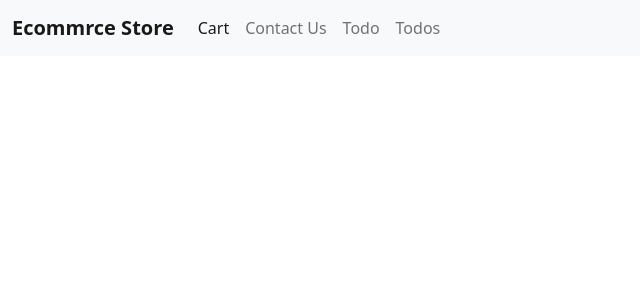
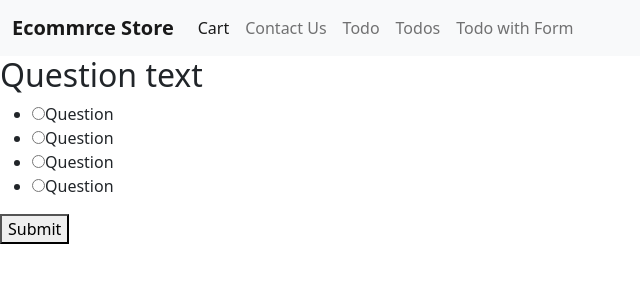
Before and after one commit to usmamalik345/Angular-Pratice, an Angular app: page /todo-f in a window 1280 px wide. Before the commit this address led to /. Shown: the top 300 px of the page, without its empty margins (0-640 px from the left). Built offline with nearby package versions, Linux system fonts and the light colour scheme.

Commit message:
added new stuff

```diff
--- /dev/null
+++ b/src/app/Mycommponent/todo-f/todo-f.component.html
@@ -0,0 +1,38 @@
+<!DOCTYPE html>
+<html lang="en">
+  <head>
+    <meta charset="UTF-8" />
+    <meta http-equiv="X-UA-Compatible" content="IE=edge" />
+    <meta name="viewport" content="width=device-width, initial-scale=1.0" />
+    <title>Document</title>
+  </head>
+  <body>
+    <div class="quiz-container" id="quiz">
+      <div class="quiz-header">
+        <h2 id="question">Question text</h2>
+        <ul>
+          <li>
+            <input type="radio" name="answer" id="a" class="answer" />
+            <label for="a" id="a_text">Question</label>
+          </li>
+
+          <li>
+            <input type="radio" name="answer" id="b" class="answer" />
+            <label for="b" id="b_text">Question</label>
+          </li>
+
+          <li>
+            <input type="radio" name="answer" id="c" class="answer" />
+            <label for="c" id="c_text">Question</label>
+          </li>
+
+          <li>
+            <input type="radio" name="answer" id="d" class="answer" />
+            <label for="d" id="d_text">Question</label>
+          </li>
+        </ul>
+      </div>
+      <button id="submit">Submit</button>
+    </div>
+  </body>
+</html>
--- /dev/null
+++ b/src/app/Mycommponent/todo-f/todo-f.component.ts
@@ -0,0 +1,15 @@
+import { Component, OnInit } from '@angular/core';
+
+@Component({
+  selector: 'app-todo-f',
+  templateUrl: './todo-f.component.html',
+  styleUrls: ['./todo-f.component.css']
+})
+export class TodoFComponent implements OnInit {
+
+  constructor() { }
+
+  ngOnInit(): void {
+  }
+
+}
--- a/src/app/Mycommponent/todos/todos.component.html
+++ b/src/app/Mycommponent/todos/todos.component.html
@@ -20,7 +20,10 @@
               </button>
             </div>
             <div class="list-wrapper">
-              <ul class="todo-list" *ngFor="let item of todoList ,  let  todoList = index">
+              <ul
+                class="todo-list"
+                *ngFor="let item of todoList; let todoList = index"
+              >
                 <li>
                   <div class="form-check">
                     <label class="form-check-label">
--- a/src/app/app.component.html
+++ b/src/app/app.component.html
@@ -29,6 +29,10 @@
         <li class="nav-item">
           <a class="nav-link" routerLink="/todos">Todos </a>
         </li>
+
+        <li class="nav-item">
+          <a class="nav-link" routerLink="/todo-f">Todo with Form </a>
+        </li>
       </ul>
     </div>
   </div>
--- a/src/app/app.module.ts
+++ b/src/app/app.module.ts
@@ -11,12 +11,14 @@ import { RouterModule, Routes } from '@angular/router';
 import { ReactiveFormsModule, FormsModule } from '@angular/forms';
 import { TodoComponent } from './todo/todo.component';
 import { TodosComponent } from './Mycommponent/todos/todos.component';
+import { TodoFComponent } from './Mycommponent/todo-f/todo-f.component';
 
 const appRouters: Routes = [
   { path: '', component: HomeComponent },
   { path: 'cart', component: CartComponent },
   { path: 'todo', component: TodoComponent },
   { path: 'todos', component: TodosComponent },
+  { path: 'todo-f', component: TodoFComponent },
 ];
 
 @NgModule({
@@ -26,6 +28,7 @@ const appRouters: Routes = [
     CartComponent,
     TodoComponent,
     TodosComponent,
+    TodoFComponent,
   ],
   imports: [
     BrowserModule,
```
Also changed, not shown: src/app/Mycommponent/todo-f/todo-f.component.css (added), 1 other file (tests, documents, lock files or other folders).
